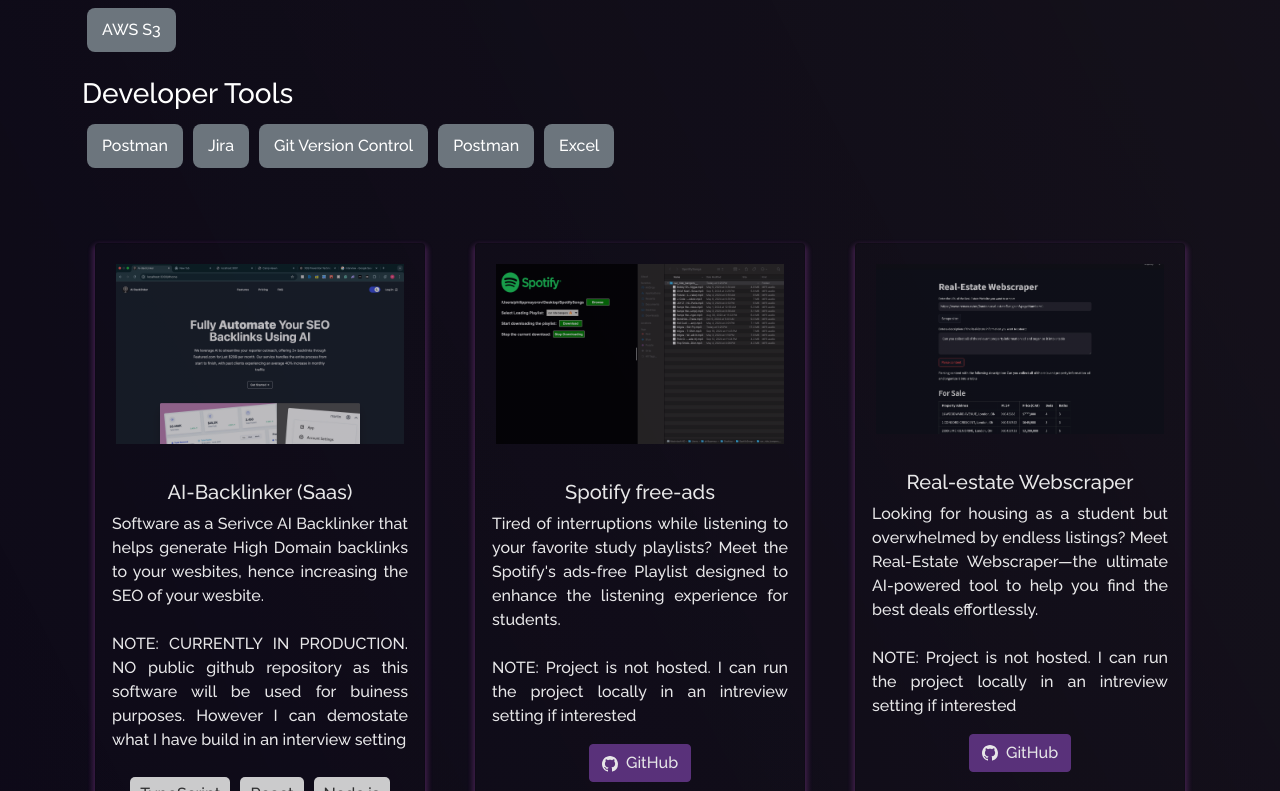
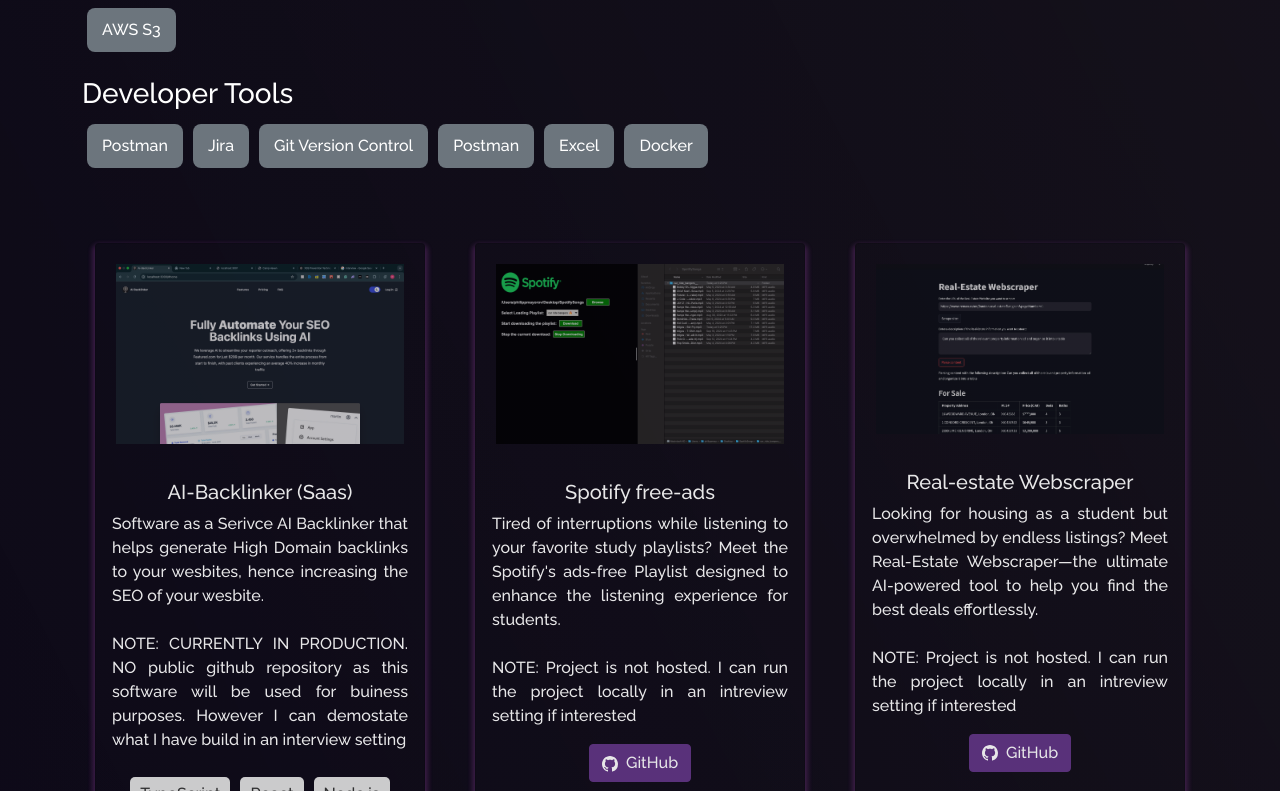
Before and after one commit to PhilippMayorov/PhilippsPortfolio, a React (Create React App) app: page /project in a window 1280 px wide. Shown: the part 1009-1800 px from the top of the page. Built offline with nearby package versions, Linux system fonts and the light colour scheme.

Commit message:
added new skill to projects

```diff
--- a/src/components/Projects/Projects.js
+++ b/src/components/Projects/Projects.js
@@ -36,6 +36,7 @@
   'Git Version Control',
   'Postman',
   'Excel',
+  'Docker',
 ]
 
 const projectsData = [
@@ -61,6 +62,7 @@
       'Stripe API',
       'AWS S3',
       'BootStrap',
+      'Docker',
     ],
   },
   {
```
